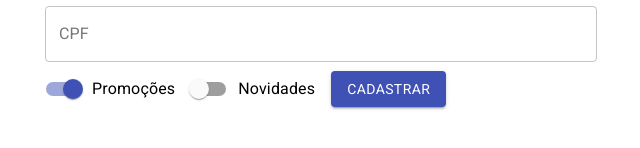
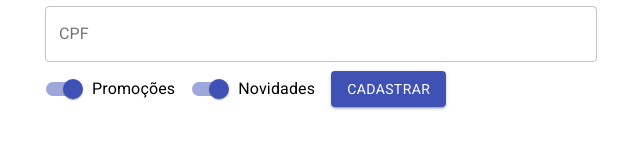
Before and after one commit to Rafael-Wassoaski/formularioReact, a React (Create React App) app: page / in a window 1280 px wide. Shown: the part 226-374 px from the top of the page, without its empty margins (319-959 px from the left). Built offline with nearby package versions, Linux system fonts and the light colour scheme.

Commit message:
#time 47m
* Edição: Adicioando estado aso checks de promoção e novidades
* Adicionando função para printar os dados via props do componente

```diff
--- a/src/App.js
+++ b/src/App.js
@@ -11,10 +11,14 @@ class App extends Component {
                 <Typography variant='h3' align='center' component='h1'>
                     Formulario de cadastro
                 </Typography>
-                <SignInForm/>
+                <SignInForm aoEnviar={aoEnviarFormulario}/>
             </Container>
         );
     }
 }
 
+function aoEnviarFormulario(dados){
+    console.log(dados);
+}
+
 export default App;
--- a/src/components/SignInForm/SignInForm.jsx
+++ b/src/components/SignInForm/SignInForm.jsx
@@ -1,24 +1,22 @@
 import React, {useState} from "react";
 import {Button, TextField, Switch, FormControlLabel} from "@material-ui/core";
 
-function SignInForm() {
+function SignInForm({aoEnviar}) {
     const [nome, setNome] = useState('');
     const [sobreNome, setSobreNome] = useState('');
     const [cpf, setCpf] = useState('');
+    const [promocoes, setPromocoes] = useState(true);
+    const [novidades, setNovidade] = useState(true);
 
     return (
         <form onSubmit={(event) => {
             event.preventDefault();
-            console.log(nome);
-            console.log(sobreNome);
+            aoEnviar({nome, sobreNome, cpf, novidades, promocoes});
         }}>
             <TextField
                 value={nome}
                 onChange={(event) => {
                     let tmpNome = event.target.value;
-                    if (tmpNome.length >= 3) {
-                        tmpNome = tmpNome.substr(0, 3);
-                    }
                     setNome(tmpNome);
                 }}
                 id='nome' label='Nome' type='text' variant='outlined' margin='normal' fullWidth/>
@@ -41,11 +39,22 @@ function SignInForm() {
                 }} id='cpf' label='CPF' type='text' variant='outlined' margin='normal' fullWidth/>
 
             <FormControlLabel control={
-                <Switch name='Promoções' defaultChecked={true} color='primary'/>
+                <Switch name='Promoções'
+                        checked={promocoes}
+
+                        onChange={(event) => {
+                            setPromocoes(event.target.checked);
+                        }}
+                        color='primary'/>
             } label='Promoções'/>
 
             <FormControlLabel control={
-                <Switch name='Novidades' color='primary'/>
+                <Switch name='Novidades'
+                        checked={novidades}
+                        onChange={(event) => {
+                            setNovidade(event.target.checked);
+                        }}
+                        color='primary'/>
             } label='Novidades'/>
 
 
```
